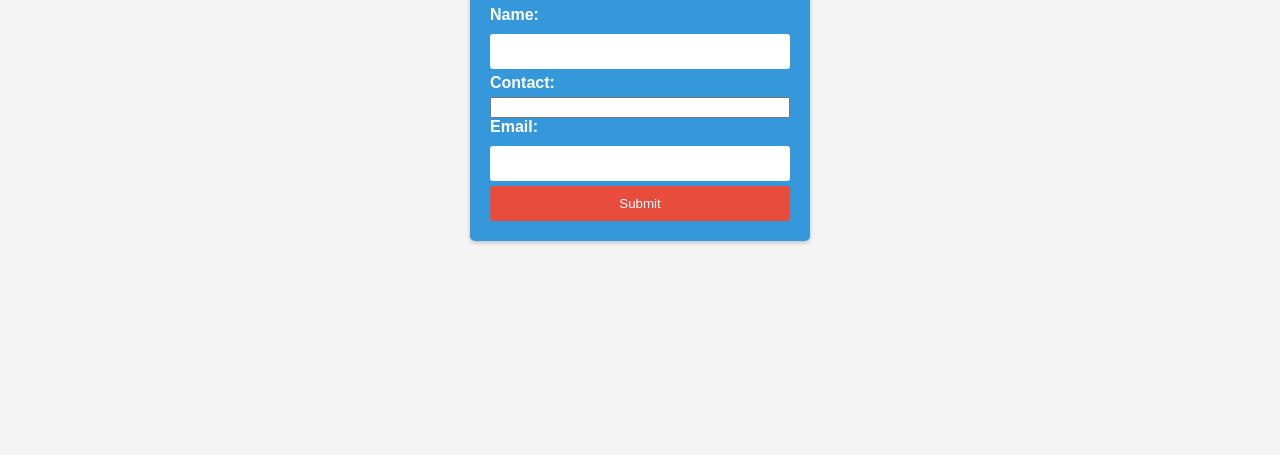
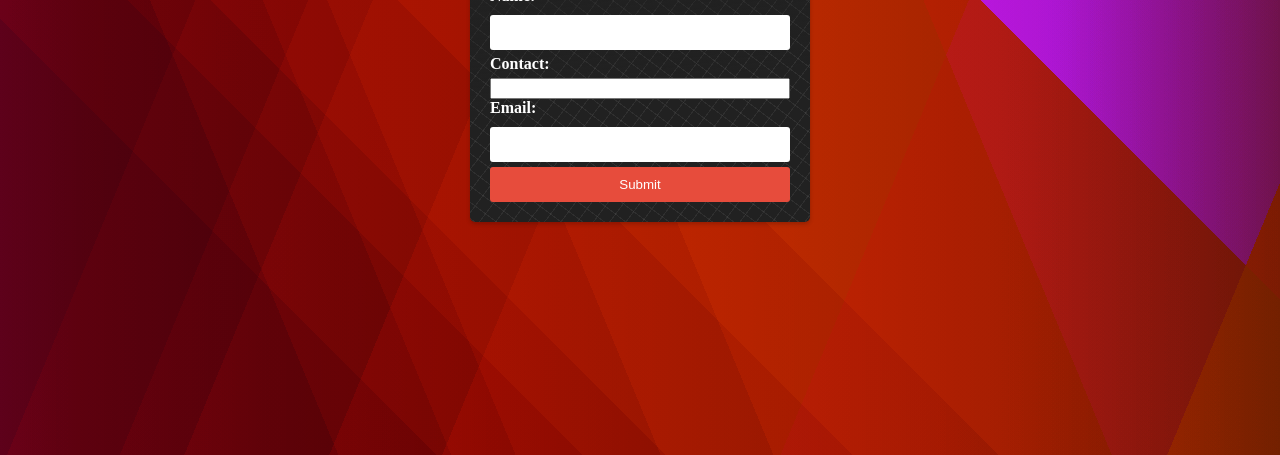
Before and after one commit to deeps00007/Login_Page, a plain HTML site: page index.html in a window 1280 px wide. Shown: the part 345-800 px from the top of the page. Drawn offline with Linux system fonts and the light colour scheme.

Commit message:
Update index.html

```diff
--- a/index.html
+++ b/index.html
@@ -4,8 +4,7 @@
     <title>Contact Details Form</title>
     <style>
         body {
-            font-family: Arial, sans-serif;
-            background-color: #f4f4f4;
+            background-image: linear-gradient(67.5deg, rgb(95, 27, 43) 0%, rgb(95, 27, 43) 21%,rgb(109, 47, 38) 21%, rgb(109, 47, 38) 28%,rgb(123, 66, 32) 28%, rgb(123, 66, 32) 32%,rgb(137, 86, 27) 32%, rgb(137, 86, 27) 41%,rgb(152, 105, 22) 41%, rgb(152, 105, 22) 48%,rgb(166, 125, 17) 48%, rgb(166, 125, 17) 69%,rgba(193,99,237, 0.75) 69%, rgba(193,99,237, 0.75) 93%,rgb(194, 164, 6) 93%, rgb(194, 164, 6) 100%),linear-gradient(45deg, rgb(95, 27, 43) 0%, rgb(95, 27, 43) 21%,rgb(109, 47, 38) 21%, rgb(109, 47, 38) 28%,rgb(123, 66, 32) 28%, rgb(123, 66, 32) 32%,rgb(137, 86, 27) 32%, rgb(137, 86, 27) 41%,rgb(152, 105, 22) 41%, rgb(152, 105, 22) 48%,rgb(166, 125, 17) 48%, rgb(166, 125, 17) 69%,rgba(193,99,237, 0.75) 69%, rgba(193,99,237, 0.75) 93%,rgb(194, 164, 6) 93%, rgb(194, 164, 6) 100%),linear-gradient(112.5deg, rgb(95, 27, 43) 0%, rgb(95, 27, 43) 21%,rgb(109, 47, 38) 21%, rgb(109, 47, 38) 28%,rgb(123, 66, 32) 28%, rgb(123, 66, 32) 32%,rgb(137, 86, 27) 32%, rgb(137, 86, 27) 41%,rgb(152, 105, 22) 41%, rgb(152, 105, 22) 48%,rgb(166, 125, 17) 48%, rgb(166, 125, 17) 69%,rgba(193,99,237, 0.75) 69%, rgba(193,99,237, 0.75) 93%,rgb(194, 164, 6) 93%, rgb(194, 164, 6) 100%),linear-gradient(90deg, rgb(173, 64, 191),rgb(42, 31, 17)); background-blend-mode:overlay,overlay,overlay,normal;
             margin: 0;
             padding: 0;
             display: flex;
@@ -15,7 +14,7 @@
         }
 
         .container {
-            background-color: #3498db;
+            background-image: linear-gradient(172deg, rgb(33,33,33) 0%,transparent 59%),repeating-linear-gradient(127deg, rgba(168, 168, 168,0.1) 0px, rgba(168, 168, 168,0.1) 1px,transparent 1px, transparent 13px),repeating-linear-gradient(217deg, rgba(168, 168, 168,0.1) 0px, rgba(168, 168, 168,0.1) 1px,transparent 1px, transparent 13px),linear-gradient(172deg, rgb(33,33,33),rgb(33,33,33));
             border-radius: 5px;
             box-shadow: 0 2px 4px rgba(0, 0, 0, 0.2);
             padding: 20px;
```
